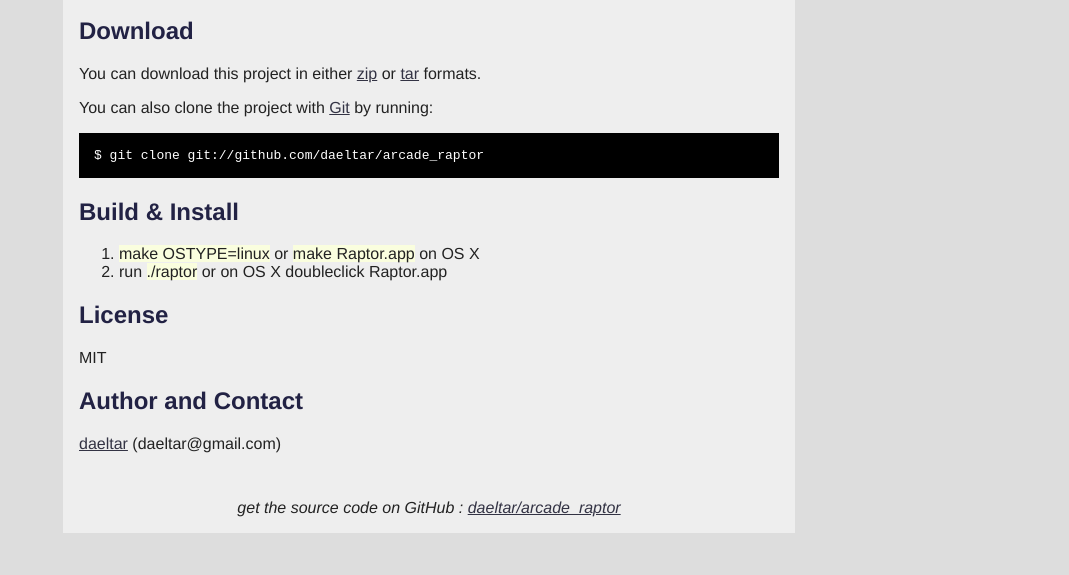
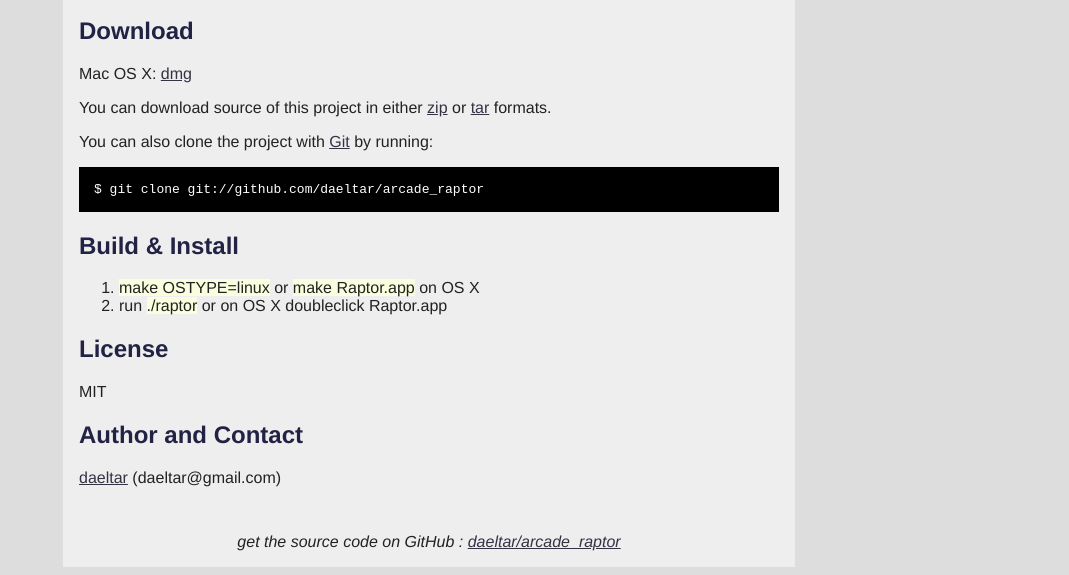
Before and after one commit to lukaskonarovsky/arcade_raptor, a plain HTML site: page index.html in a window 1280 px wide. Shown: the part 336-911 px from the top of the page, without its empty margins (211-1280 px from the left). Before the commit the page ends 877 px from the top, so only its background shows below. Drawn offline with Linux system fonts and the light colour scheme.

Commit message:
Added link for DMG download.

```diff
--- a/index.html
+++ b/index.html
@@ -67,8 +67,9 @@
   </p>
 
   <h2>Download</h2>
+	<p>Mac OS X: <a href=" http://dl.getdropbox.com/u/1312721/Raptor.dmg">dmg</a></p>
   <p>
-    You can download this project in either
+    You can download source of this project in either
     <a href="http://github.com/daeltar/arcade_raptor/zipball/master">zip</a> or
     <a href="http://github.com/daeltar/arcade_raptor/tarball/master">tar</a> formats.
   </p>
```
